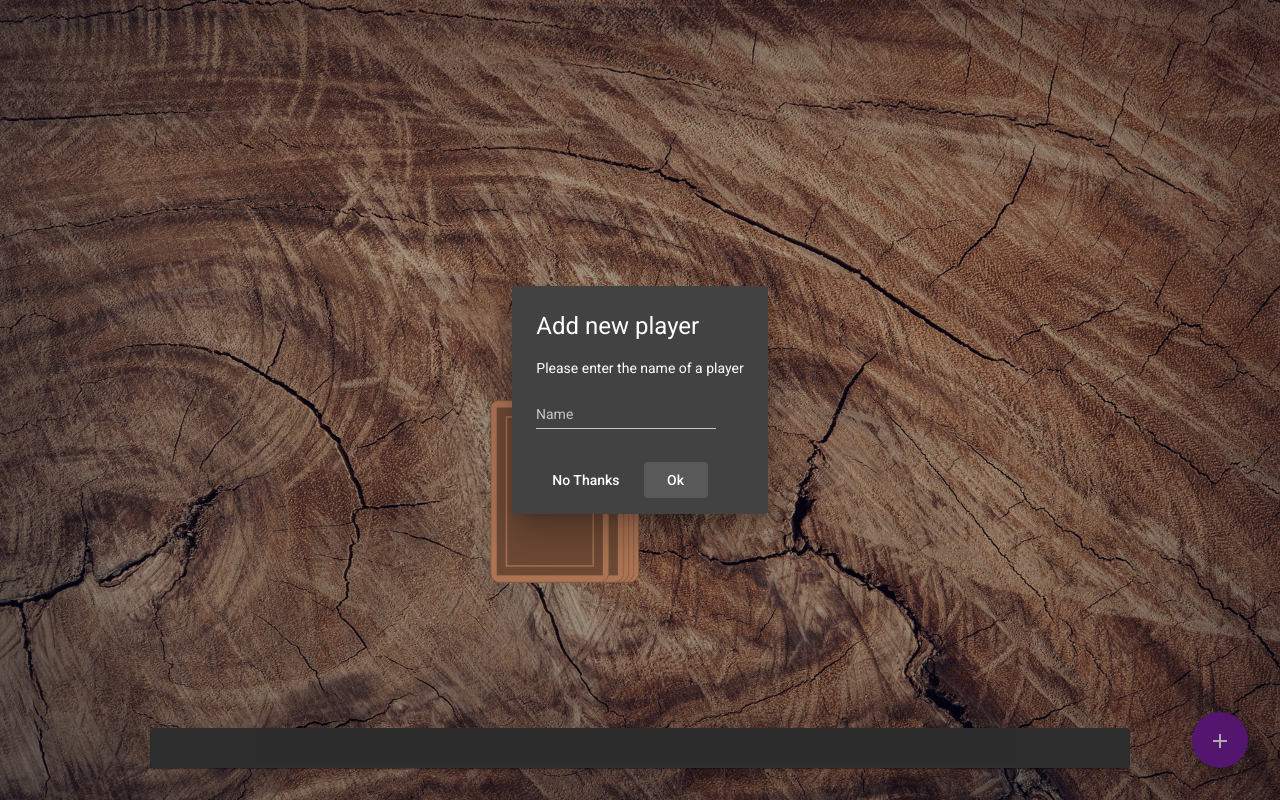
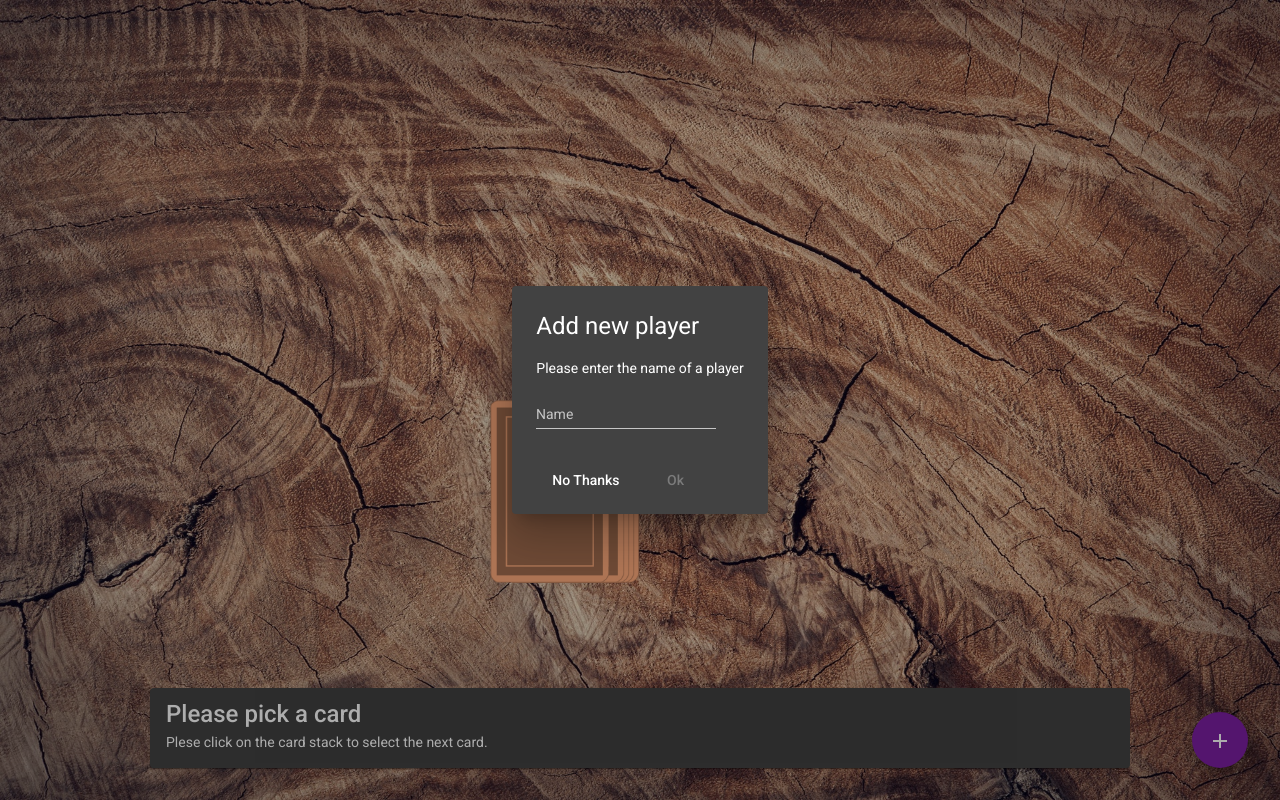
Before and after one commit to LeonDittrich/RingOfFire, an Angular app: page /game in a window 1280 px wide. Both pictures are taken after a click on the button "add". Built offline with nearby package versions, Linux system fonts and the light colour scheme.

Commit message:
bug fixes

```diff
--- a/src/app/dialog-add-player/dialog-add-player.component.html
+++ b/src/app/dialog-add-player/dialog-add-player.component.html
@@ -9,5 +9,5 @@
 </div>
 <div mat-dialog-actions>
   <button mat-button (click)="onNoClick()">No Thanks</button>
-  <button mat-button [mat-dialog-close]="name" cdkFocusInitial>Ok</button>
+  <button mat-button [disabled]="name.length == 0" [mat-dialog-close]="name" cdkFocusInitial>Ok</button>  <!-- Button ist deaktiviert wenn nix drin steht(die Buchstabenlänge 0 ist) -->
 </div>
--- a/src/app/dialog-add-player/dialog-add-player.component.ts
+++ b/src/app/dialog-add-player/dialog-add-player.component.ts
@@ -1,4 +1,5 @@
 import { Component, OnInit } from '@angular/core';
+import { MatDialogRef } from '@angular/material/dialog';
 
 @Component({
   selector: 'app-dialog-add-player',
@@ -8,13 +9,13 @@
 export class DialogAddPlayerComponent implements OnInit {
   name: string = '';
 
-  constructor() { }
+  constructor(public dialogRef: MatDialogRef<DialogAddPlayerComponent>) { }
 
   ngOnInit(): void {
   }
 
   onNoClick() {
-
+    this.dialogRef.close();
   }
 
 }
--- a/src/app/game-description/game-description.component.html
+++ b/src/app/game-description/game-description.component.html
@@ -1,4 +1,4 @@
 <mat-card>
-    <mat-card-title>{{ title }}</mat-card-title>
-    <mat-card-content>{{ description }}</mat-card-content>
+    <mat-card-title>{{ card ? title : 'Please pick a card' }}</mat-card-title>  <!-- ist eine If Else abfrage, if card existiert dann title einfügen, ansonsten den Text zwischen '' -->
+    <mat-card-content>{{ card ? description : 'Plese click on the card stack to select the next card.' }}</mat-card-content>
 </mat-card>
--- a/src/app/game/game.component.ts
+++ b/src/app/game/game.component.ts
@@ -49,7 +49,9 @@
     });
 
     dialogRef.afterClosed().subscribe((name: string) => {
-      this.game.players.push(name);  // Hier fügen wir den namen den wir eingegeben haben im Dialogfeld in das Array game.players ein
+      if(name && name.length > 0) {  // Zuerst schaueb wir ob die Variable name existiert, wenn ja überprüfen wir ob die Buchstabenlänge von name größer als 0 ist, dann fügt es den Spieler ein
+        this.game.players.push(name);  // Hier fügen wir den namen den wir eingegeben haben im Dialogfeld in das Array game.players ein
+      }
     });
   }
 
```
